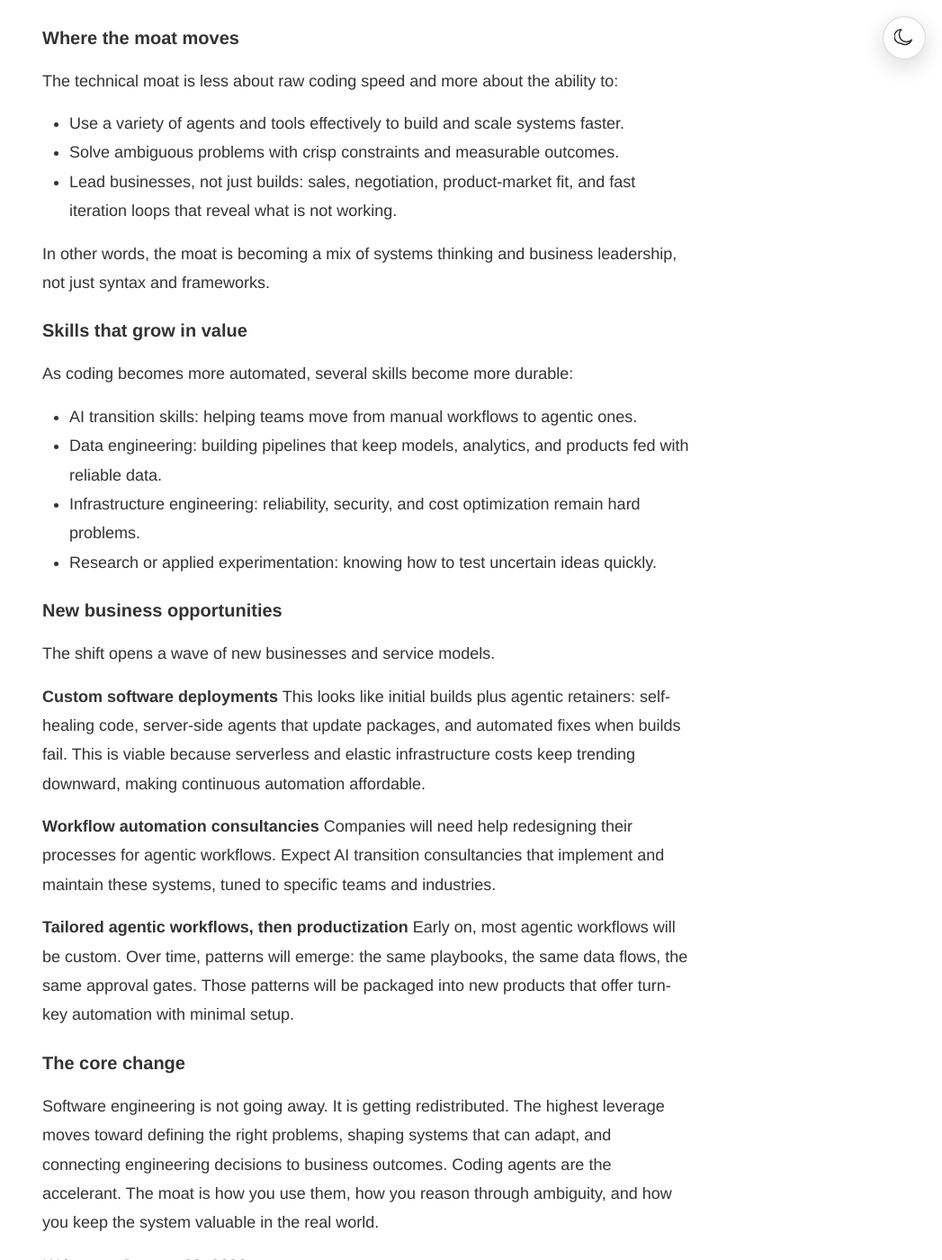
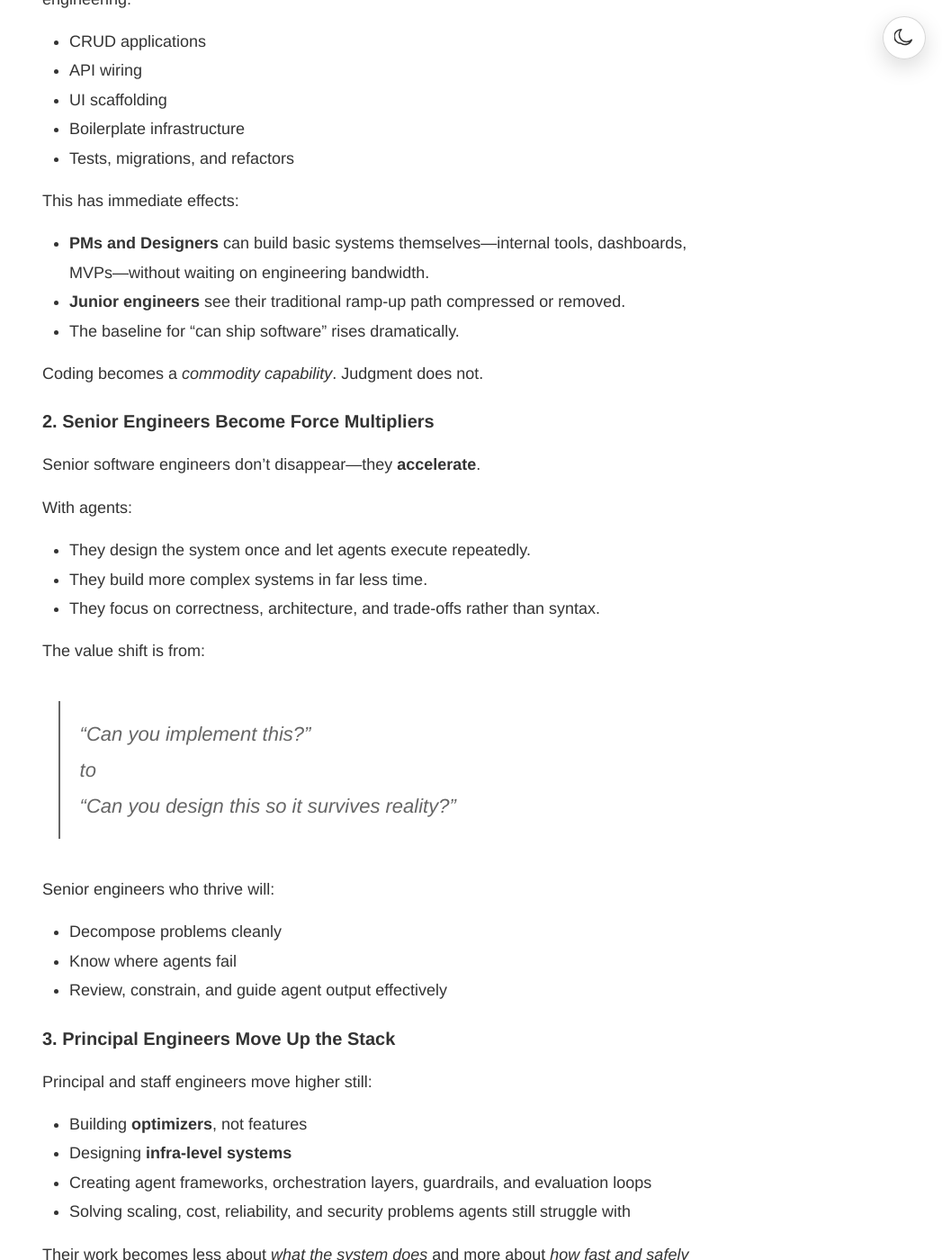
Before and after one commit to Innarticles/Innarticles.github.io, a Jekyll site: the page built from _posts/2026-01-28-Coding-Agents-and-the-New-Engineering-Moat.md, in a window 1280 px wide and 1400 px high, scrolled down 856 px. Shown: the whole window at 90% size, without its empty margins (233-1280 px from the left). Built offline with Jekyll 4.4.1, drawn with Linux system fonts in a browser that asks for light colours; some of the changed text lies outside the part shown.

Commit message:
second version

```diff
--- a/_posts/2026-01-28-Coding-Agents-and-the-New-Engineering-Moat.md
+++ b/_posts/2026-01-28-Coding-Agents-and-the-New-Engineering-Moat.md
@@ -1,52 +1,207 @@
 ---
 layout: post
-title: Coding Agents and the New Engineering Moat
+title: Software Engineering Is Being Rewritten — Not Eliminated
 ---
 
-Software engineering is shifting from writing every line of code to orchestrating systems that can write, refactor, and operate code for us. Coding agents are getting good enough that the bottleneck is no longer typing, but deciding what to build, how to validate it, and how to keep it resilient in production.
+Software engineering isn’t disappearing. It’s being **compressed, re-leveled, and redistributed** by coding agents.
 
-This does not mean software engineering disappears. It means the role fragments into new levels of leverage.
+What used to require teams of engineers over months is now achievable by a single motivated builder in weeks—or days—using AI coding agents. This doesn’t flatten the profession; it **reshapes the hierarchy and shifts where real leverage lives**.
 
-### The new capability ladder
+The core change is simple:
 
-At the base level, PMs and designers will be able to build basic systems with agent help. The scope will be small but meaningful: internal tools, landing pages, workflow automations, or small apps with low operational risk.
+> Writing code is no longer the bottleneck.
+> Thinking, deciding, integrating, and shipping correctly is.
 
-Senior engineers will use agents to build more complex systems quickly. The productivity jump comes from being able to spec, delegate, and review rather than manually building every subsystem. Speed increases, but so does responsibility for correctness and system behavior.
+## The New Capability Stack
 
-Principal engineers will focus on optimizers and infra-level systems. This is where reliability, cost, and scale live, and where agentic coding still needs strong human guidance, especially in performance, security, and architecture tradeoffs.
+### 1. Coding Agents Replace “Routine” Engineering
 
-### Where the moat moves
+Coding agents are rapidly absorbing large portions of what we traditionally called software engineering:
 
-The technical moat is less about raw coding speed and more about the ability to:
+- CRUD applications
+- API wiring
+- UI scaffolding
+- Boilerplate infrastructure
+- Tests, migrations, and refactors
 
-- Use a variety of agents and tools effectively to build and scale systems faster.
-- Solve ambiguous problems with crisp constraints and measurable outcomes.
-- Lead businesses, not just builds: sales, negotiation, product-market fit, and fast iteration loops that reveal what is not working.
+This has immediate effects:
 
-In other words, the moat is becoming a mix of systems thinking and business leadership, not just syntax and frameworks.
+- **PMs and Designers** can build basic systems themselves—internal tools, dashboards, MVPs—without waiting on engineering bandwidth.
+- **Junior engineers** see their traditional ramp-up path compressed or removed.
+- The baseline for “can ship software” rises dramatically.
 
-### Skills that grow in value
+Coding becomes a _commodity capability_. Judgment does not.
 
-As coding becomes more automated, several skills become more durable:
+### 2. Senior Engineers Become Force Multipliers
 
-- AI transition skills: helping teams move from manual workflows to agentic ones.
-- Data engineering: building pipelines that keep models, analytics, and products fed with reliable data.
-- Infrastructure engineering: reliability, security, and cost optimization remain hard problems.
-- Research or applied experimentation: knowing how to test uncertain ideas quickly.
+Senior software engineers don’t disappear—they **accelerate**.
 
-### New business opportunities
+With agents:
 
-The shift opens a wave of new businesses and service models.
+- They design the system once and let agents execute repeatedly.
+- They build more complex systems in far less time.
+- They focus on correctness, architecture, and trade-offs rather than syntax.
 
-**Custom software deployments**
-This looks like initial builds plus agentic retainers: self-healing code, server-side agents that update packages, and automated fixes when builds fail. This is viable because serverless and elastic infrastructure costs keep trending downward, making continuous automation affordable.
+The value shift is from:
 
-**Workflow automation consultancies**
-Companies will need help redesigning their processes for agentic workflows. Expect AI transition consultancies that implement and maintain these systems, tuned to specific teams and industries.
+> “Can you implement this?”
+> to
+> “Can you design this so it survives reality?”
 
-**Tailored agentic workflows, then productization**
-Early on, most agentic workflows will be custom. Over time, patterns will emerge: the same playbooks, the same data flows, the same approval gates. Those patterns will be packaged into new products that offer turn-key automation with minimal setup.
+Senior engineers who thrive will:
 
-### The core change
+- Decompose problems cleanly
+- Know where agents fail
+- Review, constrain, and guide agent output effectively
 
-Software engineering is not going away. It is getting redistributed. The highest leverage moves toward defining the right problems, shaping systems that can adapt, and connecting engineering decisions to business outcomes. Coding agents are the accelerant. The moat is how you use them, how you reason through ambiguity, and how you keep the system valuable in the real world.
+### 3. Principal Engineers Move Up the Stack
+
+Principal and staff engineers move higher still:
+
+- Building **optimizers**, not features
+- Designing **infra-level systems**
+- Creating agent frameworks, orchestration layers, guardrails, and evaluation loops
+- Solving scaling, cost, reliability, and security problems agents still struggle with
+
+Their work becomes less about _what the system does_ and more about _how fast and safely systems can be built_.
+
+This is where deep technical moats still form.
+
+## The New Technical Moats
+
+### 1. Mastery of AI Coding Agents (Plural)
+
+The moat is not “using AI.”
+
+It’s the **ability to combine multiple agents, tools, and workflows**:
+
+- Knowing which agent is best for which task
+- Designing prompts, constraints, and review loops
+- Integrating agents into CI/CD, observability, and operations
+
+Teams that treat agents as disposable interns will lose.
+Teams that treat them as **infrastructure** will win.
+
+### 2. Problem Solving > Code Writing
+
+As coding gets cheaper, **mistakes get more expensive**.
+
+The real differentiators become:
+
+- Problem framing
+- Systems thinking
+- Anticipating failure modes
+- Choosing what _not_ to build
+
+AI can generate answers. It cannot decide which questions matter.
+
+### 3. Business & Leadership Skills Become Technical Skills
+
+Sales, negotiation, and product intuition are no longer “soft skills.” They are **core system inputs**.
+
+Key advantages include:
+
+- Fast product-market fit through tight feedback loops
+- Early detection of what isn’t working
+- Efficient usage, analytics, and feedback systems that inform iteration
+
+In an agentic world, **iteration speed is strategy**.
+
+## Career Transitions That Make Sense
+
+As traditional software roles compress, three technical paths grow in importance:
+
+1. **AI / Research Engineering**
+   - Model integration
+   - Evaluation pipelines
+   - Data curation and labeling systems
+
+2. **Data Engineering**
+   - Clean, reliable data fuels agents
+   - Bad data poisons automation faster than bad code ever did
+
+3. **Infrastructure & Platform Engineering**
+   - Serverless systems
+   - Orchestration and cost optimization
+   - Reliability in highly automated environments
+
+These roles anchor systems agents depend on—and cannot fully replace.
+
+## New Business Opportunities in an Agentic World
+
+### 1. Custom Software + Agentic Retainerships
+
+A new model emerges:
+
+- **Initial build** using agents (cheap and fast)
+- **Ongoing agentic retainership**
+  - Self-healing code
+  - Server-side agents that:
+    - Update dependencies
+    - Patch vulnerabilities
+    - Detect and repair failing workflows
+
+This model works because serverless compute is now cheap and elastic.
+
+Maintenance becomes automated, not manual.
+
+### 2. Workflow Automation & AI-Transition Consultancies
+
+Most organizations won’t navigate this transition alone.
+
+This creates demand for:
+
+- AI-transition consultancies
+- Workflow automation specialists
+- Agentic systems integrators
+
+Their role:
+
+- Identify high-friction processes
+- Replace them with agent-driven workflows
+- Retrain teams around new operating models
+
+Early on, **most agentic workflows will be bespoke**.
+
+### 3. From Custom Workflows to Productized Automation
+
+Over time, patterns emerge:
+
+- Repeated workflows
+- Shared business logic
+- Common failure modes
+
+These patterns will be abstracted into:
+
+- Reusable templates
+- Configurable agents
+- Industry-specific automation stacks
+
+This is how **new product startups are born**:
+
+- Turn-key
+- Self-serve
+- Automation-as-a-product, not a service
+
+What SaaS did to software, agentic systems will do to operations.
+
+## The Bottom Line
+
+Software engineering is not dying.
+
+But **the center of gravity is moving**:
+
+- From writing code → designing systems
+- From teams → individuals with leverage
+- From features → workflows
+- From execution → judgment
+
+The winners won’t be the best coders.
+
+They’ll be the people who understand:
+
+- What to automate
+- What not to automate
+- How to turn automation into durable business value
+
+That is the real moat in the age of coding agents.
```
